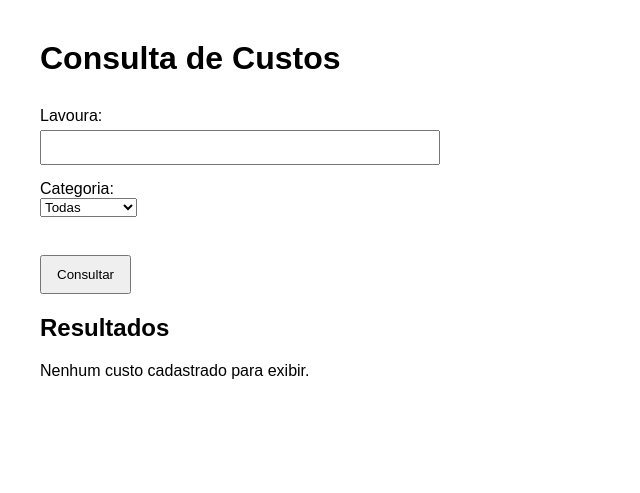
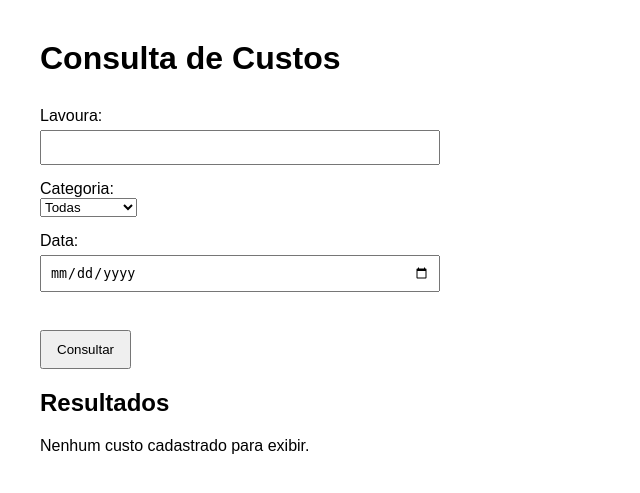
Before and after one commit to PietrinGDA/Custo-de-Producao-de-Lavoura, a Flask app: page /consulta in a window 1280 px wide. Shown: the top 493 px of the page, without its empty margins (0-640 px from the left). Run offline with Flask 3, Linux system fonts and the light colour scheme.

Commit message:
Adiciona filtro por data na consulta

```diff
--- a/templates/consulta.html
+++ b/templates/consulta.html
@@ -23,6 +23,9 @@
             <option value="outros">Outros</option>
         </select>
 
+        <label for="data">Data:</label>
+        <input type="date" id="data" name="data">
+
         <br><br>
 
         <button type="submit">Consultar</button>
```
